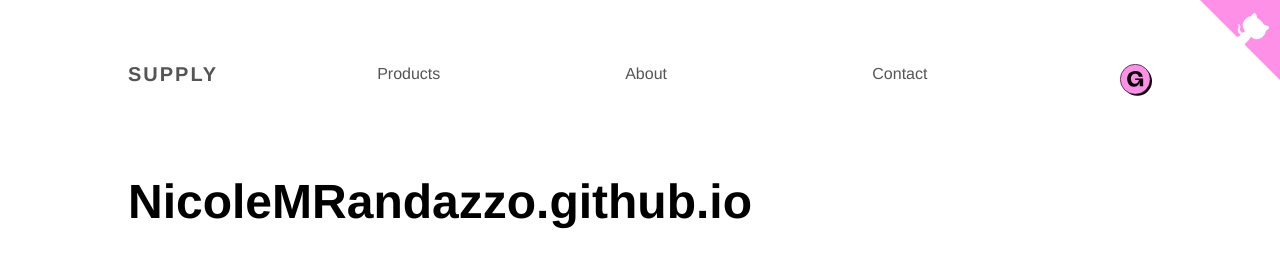
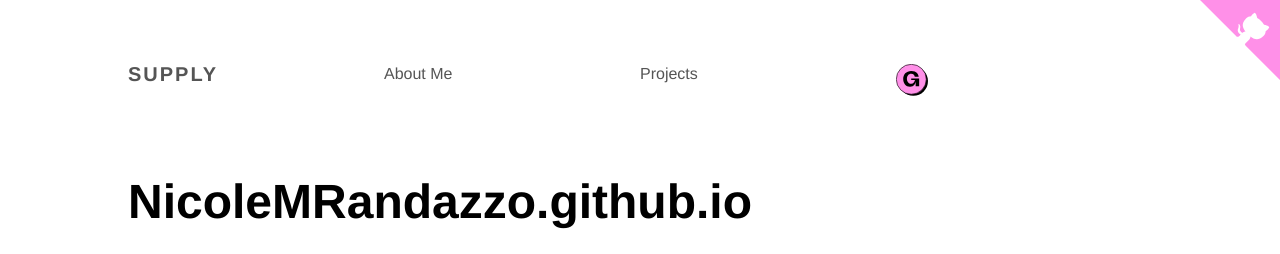
Before and after one commit to NicoleMRandazzo/nicolemrandazzo.github.io, a Jekyll site: the page built from README.md, in a window 1280 px wide. Shown: the top 254 px of the page. Built offline with Jekyll 4.4.1, drawn with Linux system fonts in a browser that asks for light colours; our own code applies the rules of GitHub Pages for plain Markdown files.

Commit message:
Update navigation.yml

```diff
--- a/_data/navigation.yml
+++ b/_data/navigation.yml
@@ -1,12 +1,8 @@
-- name: Products
+- name: About Me
   link: /
   new_window: false
   highlight: true
-- name: About
+- name: Projects
   link: /about/
   new_window: false
   highlight: false
-- name: Contact
-  link: /contact/
-  new_window: false
-  highlight: false
```
